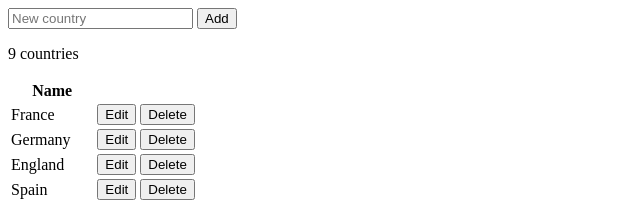
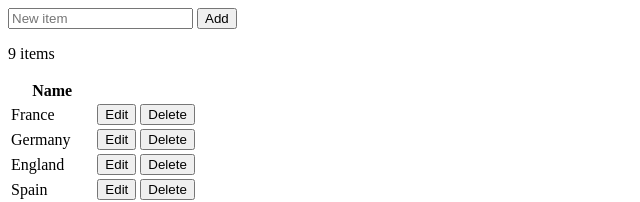
Before and after one commit to bentrevett/bentrevett.github.io, a Jekyll site: the page crud/index.html, which Jekyll copies as it is, in a window 1280 px wide. Shown: the top 202 px of the page, without its empty margins (0-640 px from the left). Built offline with Jekyll 4.4.1, drawn with Linux system fonts in a browser that asks for light colours.

Commit message:
Update index.html

```diff
--- a/crud/index.html
+++ b/crud/index.html
@@ -2,7 +2,7 @@
 <html>
 <head>
   <meta charset="UTF-8">
-  <title>Countries CRUD</title>
+  <title>CRUD</title>
   <style>
     input[type='submit'], button, [aria-label]{
       cursor: pointer;
@@ -15,7 +15,7 @@
 <body>
 
 <form action="javascript:void(0);" method="POST" onsubmit="app.Add()">
-  <input type="text" id="add-name" placeholder="New country">
+  <input type="text" id="add-name" placeholder="New item">
   <input type="submit" value="Add">
 </form>
 
@@ -32,20 +32,20 @@
   <tr>
     <th>Name</th>
   </tr>
-    <tbody id="countries">
+    <tbody id="items">
     </tbody>
 </table>
 
 <script>
 var app = new function() {
-  this.el = document.getElementById('countries');
-  this.countries = ['France', 'Germany', 'England', 'Spain', 'Belgium', 'Italy', 'Portugal', 'Irland', 'Luxembourg'];
+  this.el = document.getElementById('items');
+  this.items = ['France', 'Germany', 'England', 'Spain', 'Belgium', 'Italy', 'Portugal', 'Irland', 'Luxembourg'];
   this.Count = function(data) {
     var el   = document.getElementById('counter');
-    var name = 'country';
+    var name = 'item';
     if (data) {
       if (data > 1) {
-        name = 'countries';
+        name = 'items';
       }
       el.innerHTML = data + ' ' + name ;
     } else {
@@ -55,25 +55,25 @@ var app = new function() {
 
   this.FetchAll = function() {
     var data = '';
-    if (this.countries.length > 0) {
-      for (i = 0; i < this.countries.length; i++) {
+    if (this.items.length > 0) {
+      for (i = 0; i < this.items.length; i++) {
         data += '<tr>';
-        data += '<td>' + this.countries[i] + '</td>';
+        data += '<td>' + this.items[i] + '</td>';
         data += '<td><button onclick="app.Edit(' + i + ')">Edit</button></td>';
         data += '<td><button onclick="app.Delete(' + i + ')">Delete</button></td>';
         data += '</tr>';
       }
     }
-    this.Count(this.countries.length);
+    this.Count(this.items.length);
     return this.el.innerHTML = data;
   };
   this.Add = function () {
     el = document.getElementById('add-name');
     // Get the value
-    var country = el.value;
+    var item = el.value;
     if (country) {
       // Add the new value
-      this.countries.push(country.trim());
+      this.items.push(country.trim());
       // Reset input value
       el.value = '';
       // Dislay the new list
@@ -83,16 +83,16 @@ var app = new function() {
   this.Edit = function (item) {
     var el = document.getElementById('edit-name');
     // Display value in the field
-    el.value = this.countries[item];
+    el.value = this.items[item];
     // Display fields
     document.getElementById('spoiler').style.display = 'block';
     self = this;
     document.getElementById('saveEdit').onsubmit = function() {
       // Get value
-      var country = el.value;
+      var item = el.value;
       if (country) {
         // Edit value
-        self.countries.splice(item, 1, country.trim());
+        self.items.splice(item, 1, country.trim());
         // Display the new list
         self.FetchAll();
         // Hide fields
```
